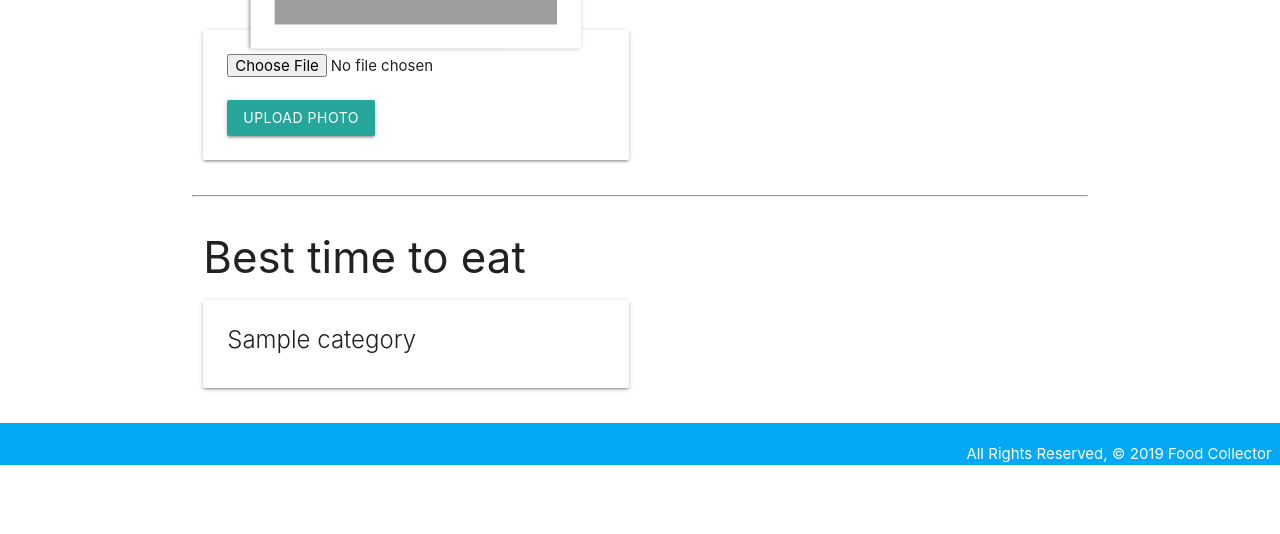
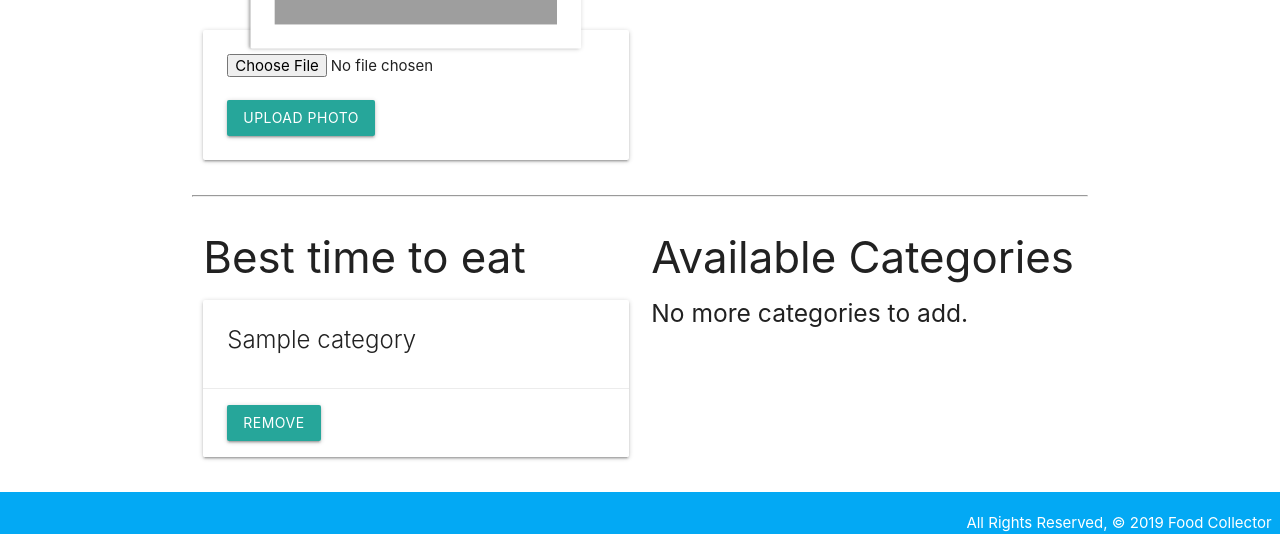
Before and after one commit to alynguyen/foodcollector, a Django app: page /foods/1 in a window 1280 px wide. Shown: the part 794-1328 px from the top of the page. Before the commit the page ends 1259 px from the top, so only its background shows below. Run offline with Django 3.2, Linux system fonts and the light colour scheme; tables that the repository leaves empty hold one stand-in row (values such as "Sample post"); grey boxes are pictures that could not be loaded.

```diff
--- a/main_app/templates/foods/details.html
+++ b/main_app/templates/foods/details.html
@@ -74,6 +74,12 @@
               {{ category.name }}
             </span>
           </div>
+          <div class="card-action">
+              <form action="{% url 'unassoc_category' food.id category.id %}" method="post">
+                  {% csrf_token %}
+                <button type="submit" class="btn">Remove</button>
+              </form>
+            </div>
         </div>
       {% endfor %}
     {% else %}
@@ -81,6 +87,30 @@
     {% endif %}
   </div>
   <!-- Available toys will come after this line -->
+
+  <div class="col s6">
+    <h3>Available Categories</h3>
+    {% if categories.count %}
+    {% for category in categories.all %}
+    <div class="card">
+      <div class="card-content">
+        <span class="card-title">
+          {{ category.name }}
+        </span>
+      </div>
+      <div class="card-action">
+        <form action="{% url 'assoc_category' food.id category.id %}" method="post">
+          {% csrf_token %}
+          <button type="submit" class="btn">Add</button>
+        </form>
+      </div>
+    </div>
+    {% endfor %}
+    {% else %}
+    <h5>No more categories to add.</h5>
+    {% endif %}
+  </div>
 </div>
 
+
 {% endblock %}
--- a/main_app/urls.py
+++ b/main_app/urls.py
@@ -13,4 +13,6 @@ urlpatterns = [
    path('foods/<int:food_id>/delete_review/', views.delete_review, name='delete_review'),
    path('foods/<int:food_id>/add_photo/', views.add_photo, name='add_photo'),
    path('categories/create/', views.CategoryCreate.as_view(), name='category_create'),
+   path('categories/<int:food_id>/assoc_category/<int:category_id>/', views.assoc_toy, name='assoc_category'),
+   path('categories/<int:food_id>/unassoc_category/<int:category_id>/', views.unassoc_toy, name='unassoc_category'),
 ]
--- a/main_app/views.py
+++ b/main_app/views.py
@@ -26,6 +26,14 @@ class FoodUpdate(UpdateView):
 class CategoryCreate(CreateView):
   model = Category
   fields = '__all__'
+
+def assoc_toy(request, food_id, category_id):
+  Food.objects.get(id=food_id).categories.add(category_id)
+  return redirect('details', food_id=food_id)
+
+def unassoc_toy(rquest, food_id, category_id):
+  Food.objects.get(id=food_id).categories.remove(category_id)
+  return redirect('details', food_id=food_id)
 
 def add_photo(request, food_id):
     photo_file = request.FILES.get('photo-file', None)
@@ -65,5 +73,10 @@ def food_index(request):
 
 def food_details(request, food_id):
   food = Food.objects.get(id=food_id)
+  categories_dont = Category.objects.exclude(id__in = food.categories.all().values_list('id'))
   review_form = ReviewForm()
-  return render(request, 'foods/details.html', {'food': food, 'review_form': review_form})
+  return render(request, 'foods/details.html', {
+    'food': food,
+    'review_form': review_form,
+    'categories': categories_dont,
+    })
```
Also changed, not shown: main_app/templates/foods/index.html (+6 -1 lines).
